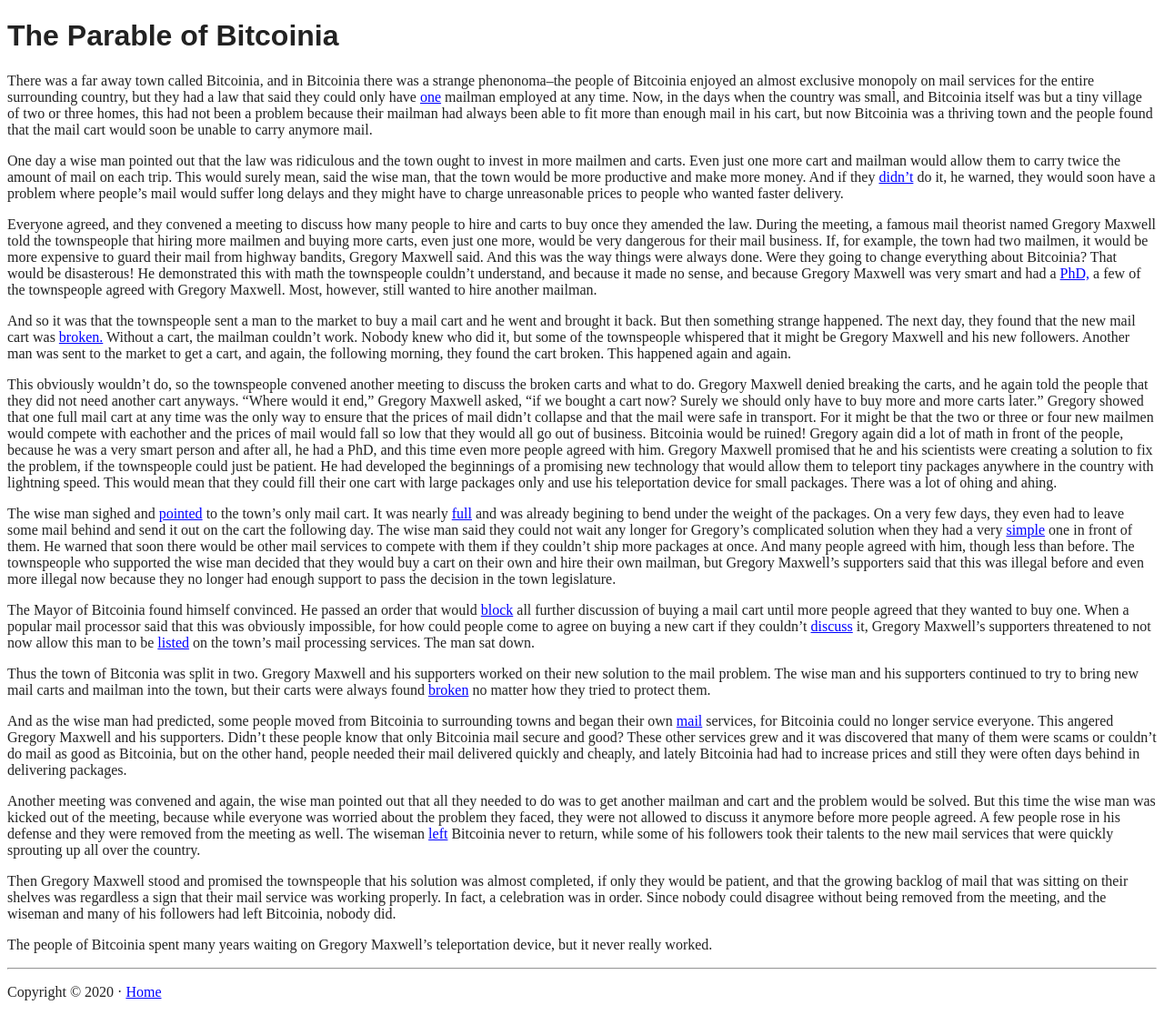
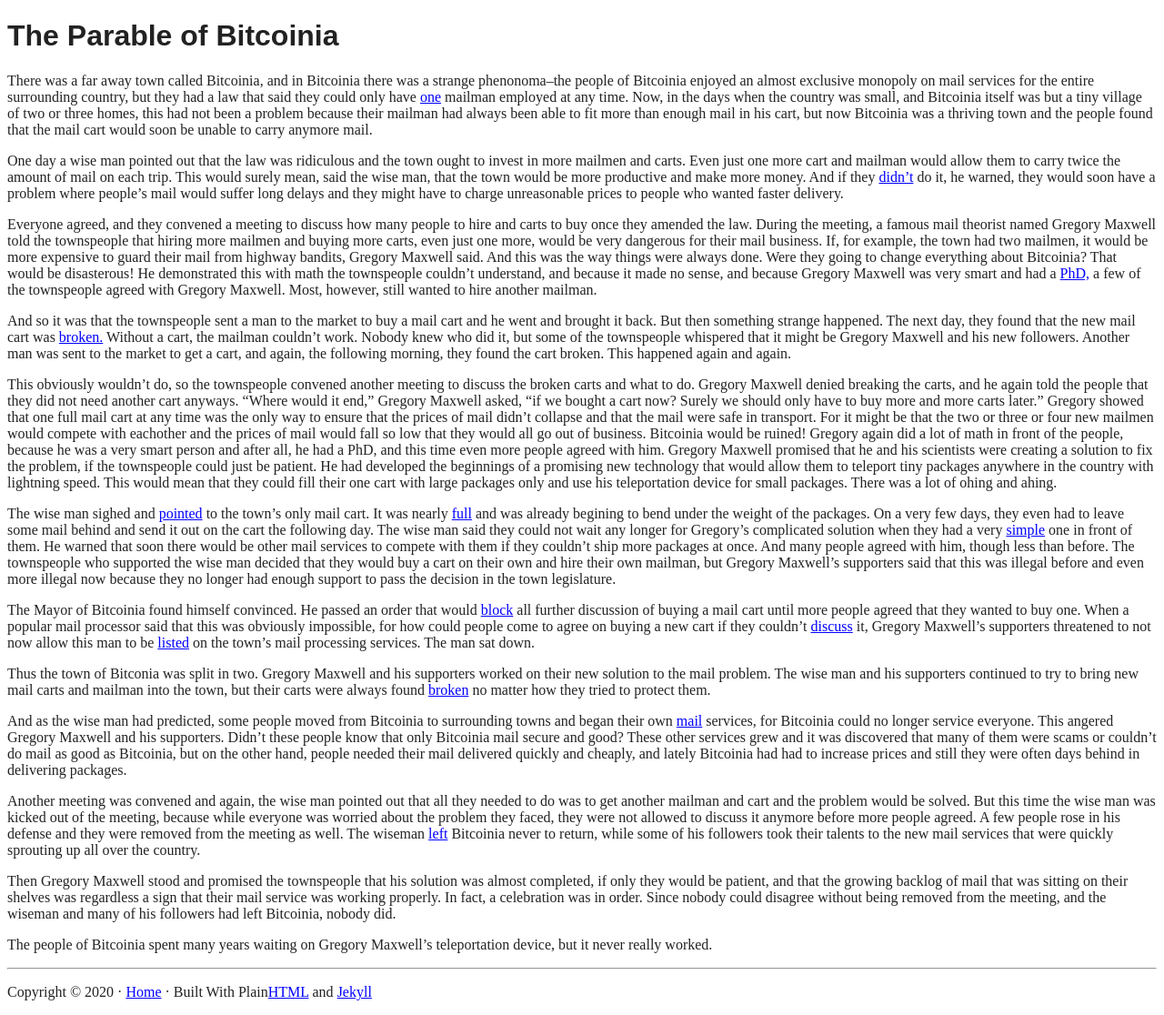
Before and after one commit to makgill/deryk, a Jekyll site: the page built from test.md, in a window 1280 px wide. Shown: the whole page at 91% size. Built offline with Jekyll 4.4.1, drawn with Linux system fonts in a browser that asks for light colours; our own code applies the rules of GitHub Pages for plain Markdown files.

Commit message:
Update default.html

```diff
--- a/_layouts/default.html
+++ b/_layouts/default.html
@@ -57,6 +57,6 @@ Hello!
 	{%- if page.long -%}
 
 	<hr>
-	<div class="creds"><p>Copyright ©&nbsp;2020 · <a href="/deryk">Home</a></p></div>
+	<div class="creds"><p>Copyright ©&nbsp;2020 · <a href="/deryk">Home</a> · Built With Plain<a href="/deryk">HTML</a> and <a href="/deryk">Jekyll</a></p></div>
   {%- endif -%}
 </body></html>
```
